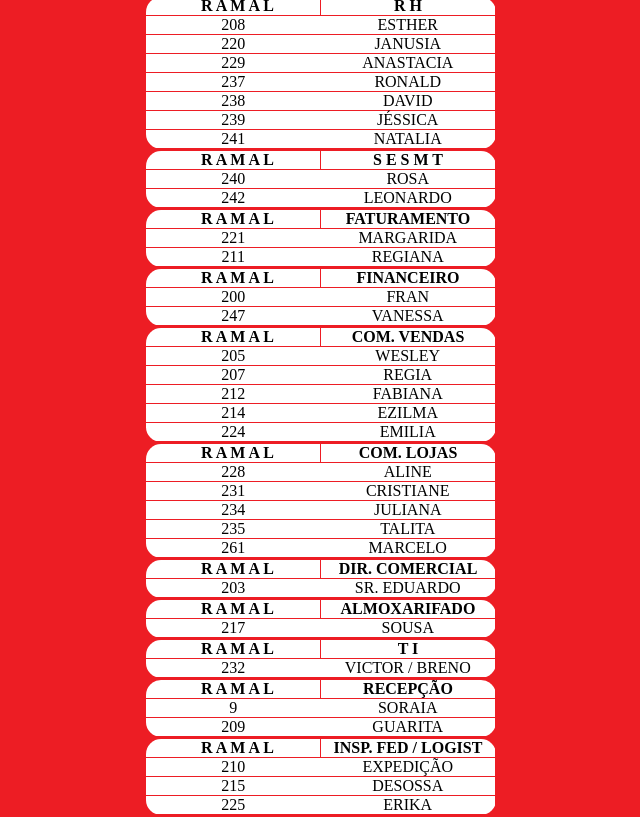
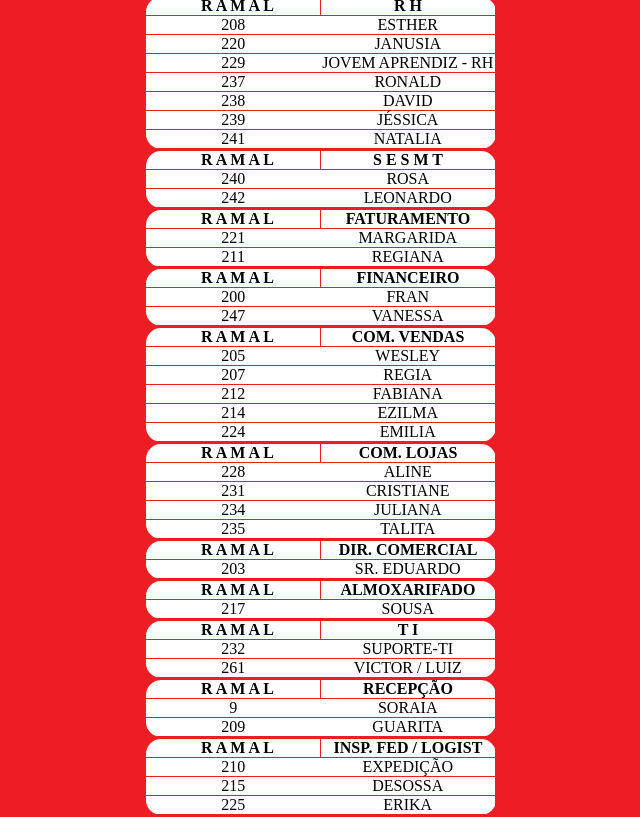
Before and after one commit to breno-facanha/Suporte-Fribal, a plain HTML site: page ramal/ramalBarra.html in a window 1280 px wide. Shown: the part 81-898 px from the top of the page, without its empty margins (319-959 px from the left). Drawn offline with Linux system fonts and the light colour scheme.

Commit message:
Alterado arquivo ramal.html

```diff
--- a/ramal/ramalBarra.html
+++ b/ramal/ramalBarra.html
@@ -78,7 +78,7 @@
      </tr>
      <tr>
          <td>229</td>
-         <td>ANASTACIA</td>
+         <td>JOVEM APRENDIZ - RH</td>
      </tr>
      <tr>
          <td>237</td>
@@ -191,10 +191,6 @@
         <td>235</td>
         <td>TALITA</td>
     </tr>
-    <tr>
-        <td>261</td>
-        <td>MARCELO</td>
-    </tr>
  </table>
 
  <table id="diretorcomercial">
@@ -226,7 +222,11 @@
     </tr>
     <tr>
         <td>232</td>
-        <td>VICTOR / BRENO</td>
+        <td>SUPORTE-TI</td>
+    </tr>
+    <tr>
+        <td>261</td>
+        <td>VICTOR / LUIZ</td>
     </tr>
  </table>
 
```
Also changed, not shown: 1 other file.
